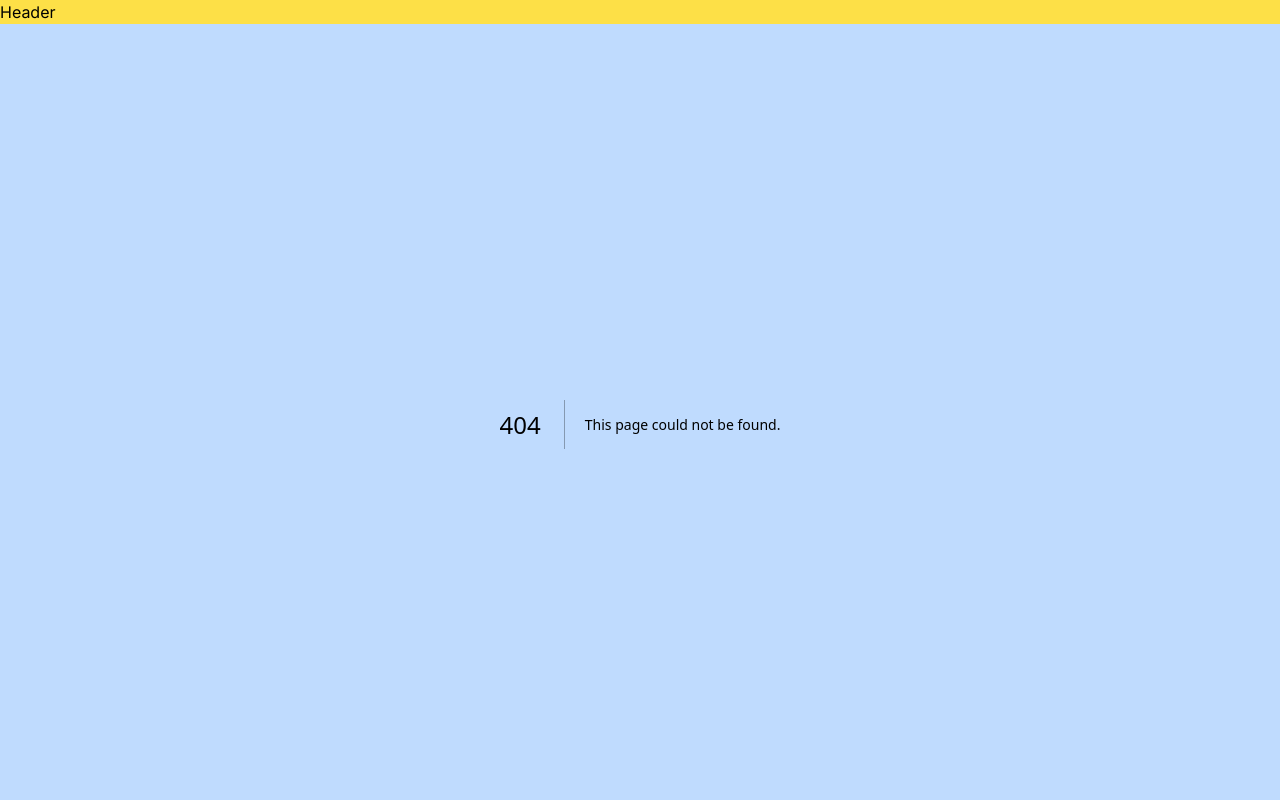
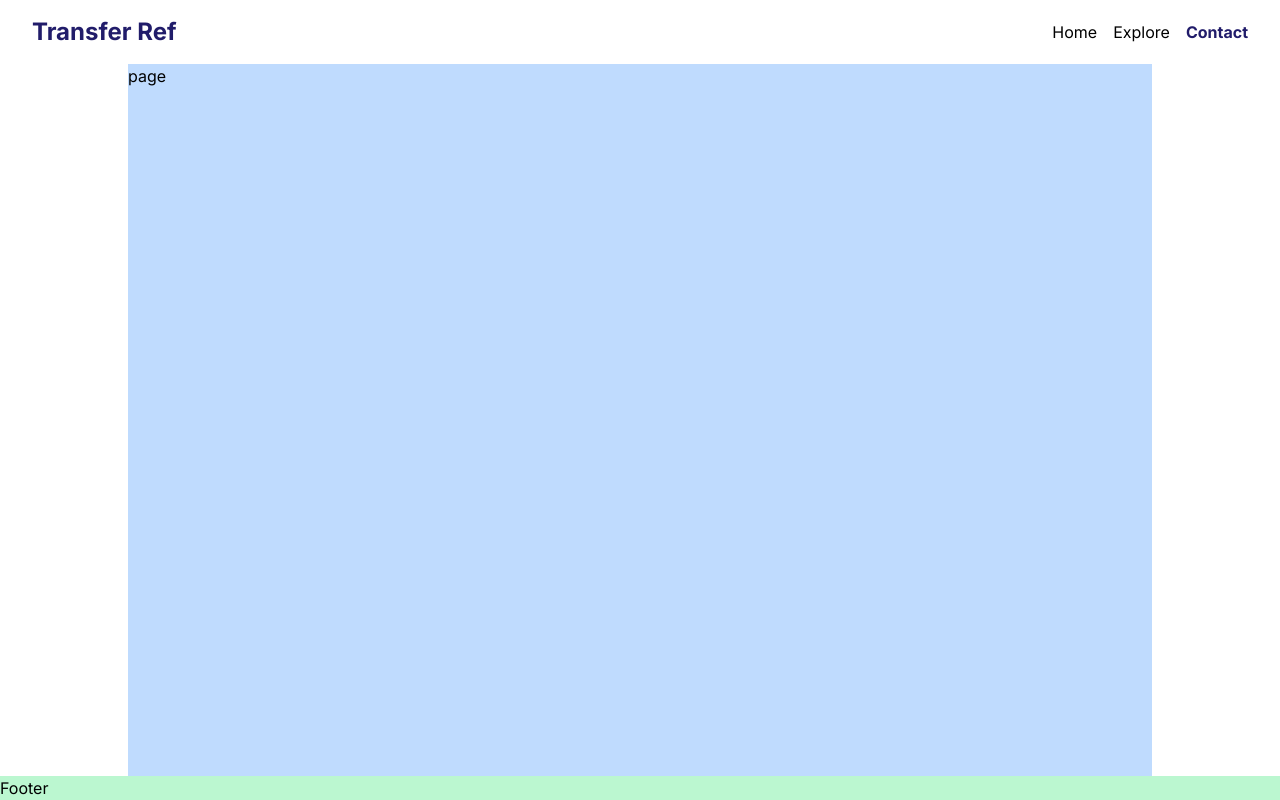
Before and after one commit to joshyoon85/transfer-ref, a Next.js app: page /contact in a window 1280 px wide. Before the commit this address had no page. Built offline with nearby package versions, Linux system fonts and the light colour scheme.

Commit message:
add header

```diff
--- /dev/null
+++ b/src/app/contact/page.js
@@ -0,0 +1,5 @@
+import React from "react";
+
+export default function page() {
+  return <div>page</div>;
+}
--- a/src/app/layout.js
+++ b/src/app/layout.js
@@ -1,5 +1,7 @@
-import { Inter } from "next/font/google";
+import { Inter } from "next/font/google"; // TODO: change font
 import "./globals.css";
+import Header from "@/components/Header/Header";
+import Footer from "@/components/Footer/Footer";
 
 const inter = Inter({ subsets: ["latin"] });
 
@@ -14,13 +16,17 @@ export default function RootLayout({ children }) {
       {/* flex: 정렬 */}
       {/* flex-col: 정렬의 방향을 위에서 아래로 */}
       <body className="flex flex-col">
-        <header className="bg-yellow-300 top-0">Header</header>
+        <header className="top-0 max-w-screen-xl w-full mx-auto">
+          <Header />
+        </header>
         {/* grow: 부족한 공간만큼 늘려준다*/}
-        <main className="bg-blue-200 grow w-full max-w-screen-xl mx-auto">
+        <main className="bg-blue-200 grow w-full max-w-screen-lg mx-auto">
           {children}
         </main>
 
-        <footer className="bottom-0 bg-green-200">Footer</footer>
+        <footer className="bottom-0 bg-green-200">
+          <Footer />
+        </footer>
       </body>
     </html>
   );
--- /dev/null
+++ b/src/components/Footer/Footer.jsx
@@ -0,0 +1,5 @@
+import React from "react";
+
+export default function Footer() {
+  return <div>Footer</div>;
+}
--- /dev/null
+++ b/src/components/Header/Header.jsx
@@ -0,0 +1,22 @@
+import React from "react";
+import WebsiteName from "./WebsiteName";
+import NavBar from "./NavBar";
+
+// 1. Website Name: Transfer Ref (primary blue)
+// 2. Nav Bar: Home (input text box), Explore (search page), Contact
+
+export default function Header() {
+  // flex: x방향 정렬
+  // flex flex-col: y방향 정렬
+  return (
+    <div className="flex justify-between items-center px-8 py-4">
+      <div>
+        <WebsiteName />
+      </div>
+
+      <div>
+        <NavBar />
+      </div>
+    </div>
+  );
+}
--- /dev/null
+++ b/src/components/Header/NavBar.jsx
@@ -0,0 +1,38 @@
+"use client";
+
+import Link from "next/link";
+import { usePathname } from "next/navigation";
+import React from "react";
+
+// Nav Bar: Home (input text box), Explore (search page), Contact
+
+const menu = [
+  { text: "Home", href: "/" },
+  { text: "Explore", href: "/search" },
+  { text: "Contact", href: "/contact" },
+];
+
+export default function NavBar() {
+  const pathname = usePathname();
+
+  return (
+    <nav className="flex gap-4">
+      {menu.map(({ text, href }, _) => (
+        <Link key={href} href={href}>
+          <span
+            className={`
+              text-sm sm:text-base
+            ${
+              pathname === href
+                ? "text-primary-blue font-bold"
+                : "text-black hover:text-gray-500"
+            }
+          `}
+          >
+            {text}
+          </span>
+        </Link>
+      ))}
+    </nav>
+  );
+}
--- /dev/null
+++ b/src/components/Header/WebsiteName.jsx
@@ -0,0 +1,9 @@
+import React from "react";
+
+export default function WebsiteName() {
+  return (
+    <h1 className="font-bold text-lg sm:text-2xl text-primary-blue">
+      Transfer Ref
+    </h1>
+  );
+}
--- a/tailwind.config.js
+++ b/tailwind.config.js
@@ -7,10 +7,11 @@ module.exports = {
   ],
   theme: {
     extend: {
-      backgroundImage: {
-        "gradient-radial": "radial-gradient(var(--tw-gradient-stops))",
-        "gradient-conic":
-          "conic-gradient(from 180deg at 50% 50%, var(--tw-gradient-stops))",
+      colors: {
+        "primary-blue": "#211C6A",
+        "primary-light-blue": "#59B4C3",
+        "secondary-green": "#74E291",
+        "secondary-yellow": "#EFF396",
       },
     },
   },
```
